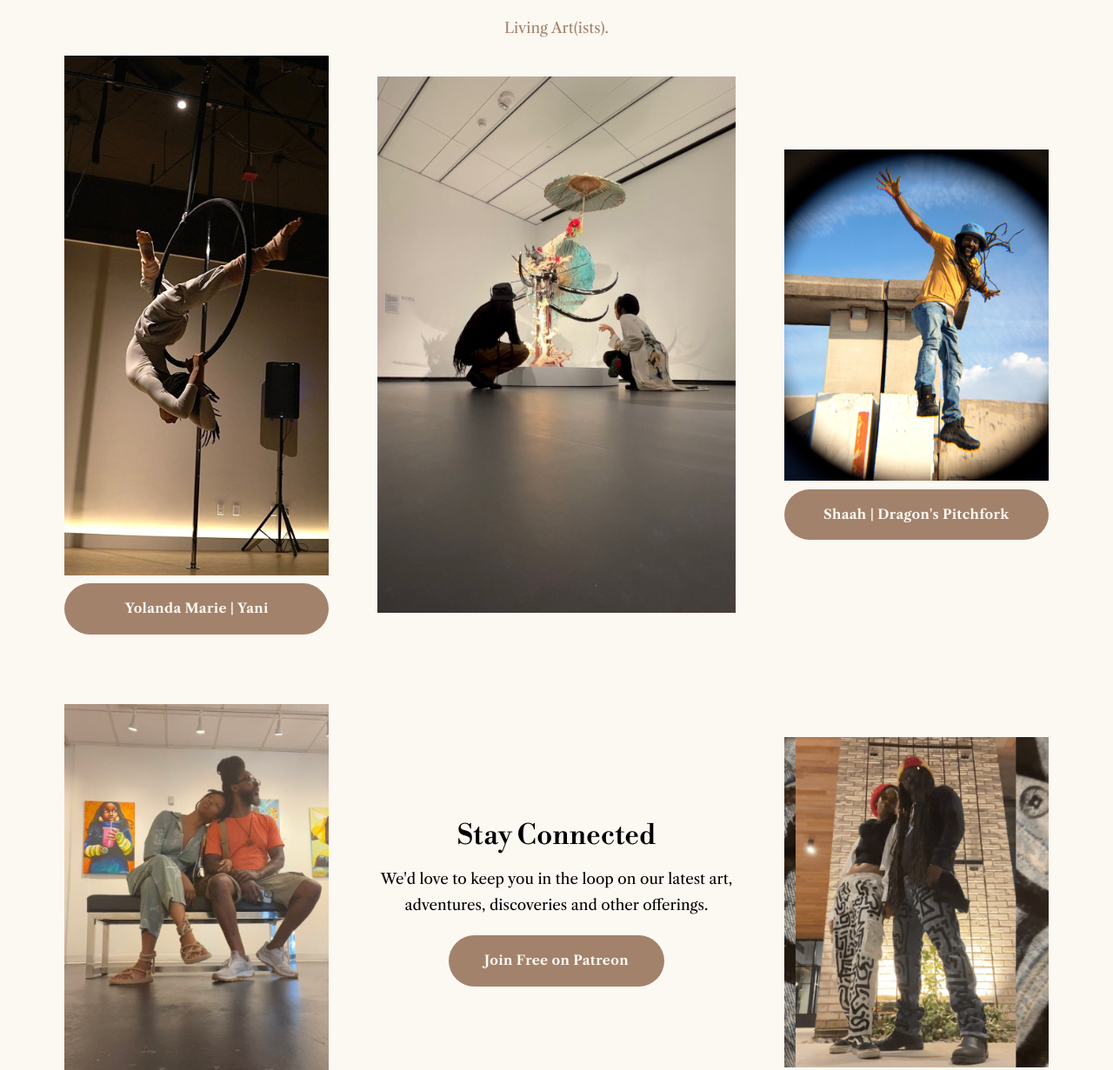
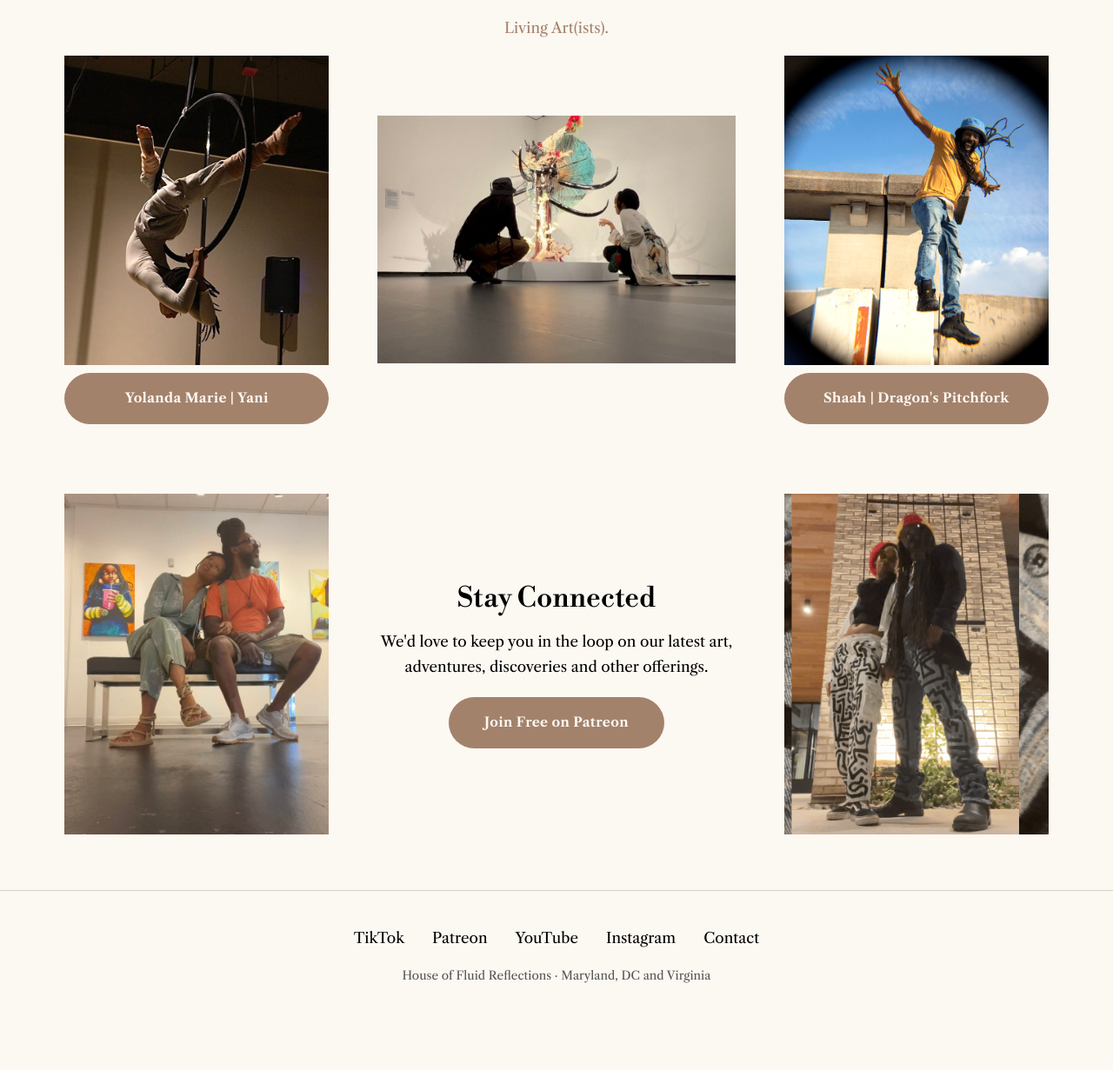
Before and after one commit to betweenkeys/hfr-site, a plain HTML site: page index.html in a window 1280 px wide. Shown: the part 4400-5631 px from the top of the page at 87% size. After the commit the page ends 5597 px from the top, so only its background shows below. Drawn offline with nearby package versions, Linux system fonts and the light colour scheme.

Commit message:
Crop Living Art(ists) and Stay Connected photos to the old proportions
Co-Authored-By: Claude Opus 5.5 <noreply@anthropic.com>
Claude-Session: https://claude.ai/code/session_01WRRav766qW5tsHUxhtcTmS

```diff
--- a/assets/css/site.css
+++ b/assets/css/site.css
@@ -154,3 +154,8 @@ hr.rule { border: 0; border-top: 1px solid #777; width: 50%; margin: 3rem 0 1.5r
   hr.rule { width: 100%; }
   .right { text-align: left; }
 }
+
+/* Crops that match the old Squarespace layout */
+.duo figure:nth-child(1) img, .duo figure:nth-child(3) img { aspect-ratio: 342 / 400; object-fit: cover; }
+.duo figure:nth-child(2) img { aspect-ratio: 459 / 318; object-fit: cover; }
+.stay > img { aspect-ratio: 342 / 441; object-fit: cover; width: 100%; }
```
